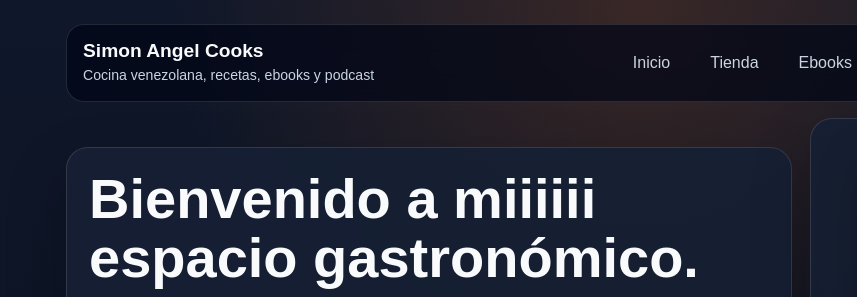
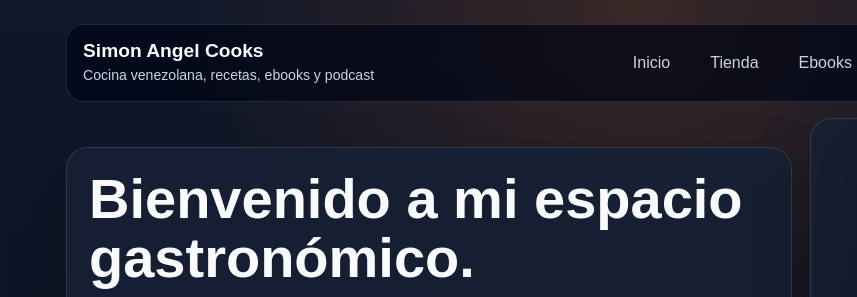
Before and after one commit to simonangelquintero-sys/simonangelcooks, a plain HTML site: page index.html in a window 1280 px wide. Shown: the top 297 px of the page, 0-857 px from the left. Drawn offline with Linux system fonts and the light colour scheme; grey boxes are pictures that could not be loaded.

Commit message:
Update index.html

```diff
--- a/index.html
+++ b/index.html
@@ -393,7 +393,7 @@
     <main id="inicio">
       <section class="hero">
         <div class="panel">
-          <h2>Bienvenido a miiiiii espacio gastronómico.</h2>
+          <h2>Bienvenido a mi espacio gastronómico.</h2>
           <p>
             Aquí comparto cocina, cultura, ideas para emprender, enlaces a mi tienda,
             ebooks, noticias gastronómicas y mi podcast <strong>Sabores y Relatos</strong>.
```
